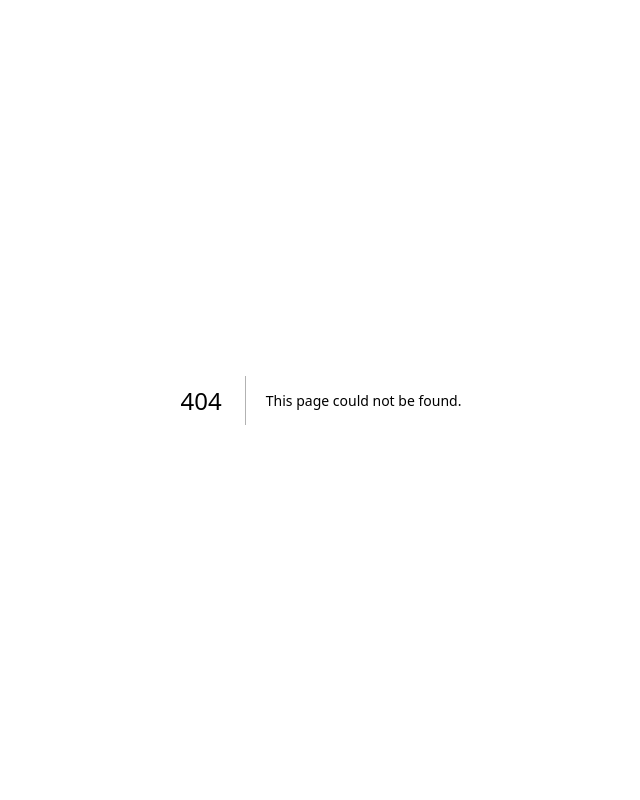
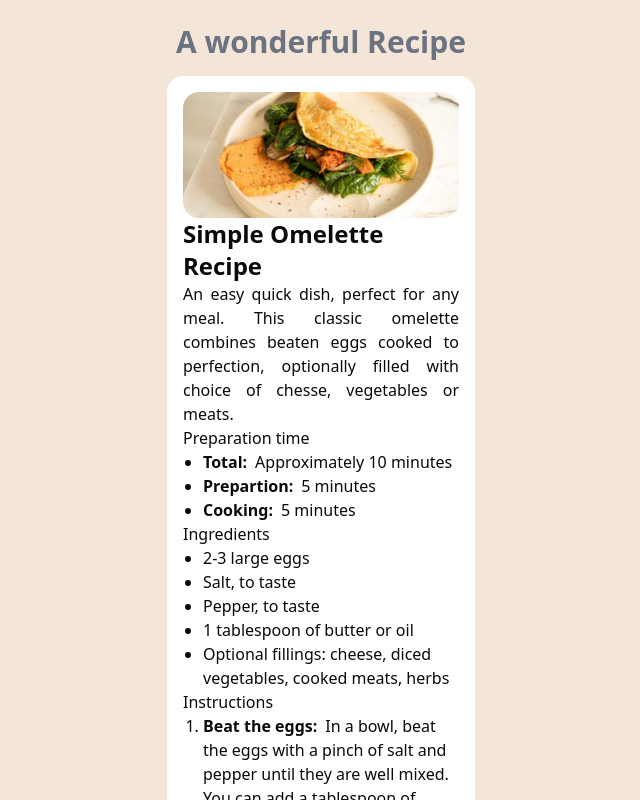
Before and after one commit to felipesdiseno/frontendmentor, a Next.js app: page /recipepage in a window 1280 px wide. Before the commit this address had no page. Shown: the whole page, without its empty margins (319-959 px from the left). Built offline with nearby package versions, Linux system fonts and the light colour scheme.

Commit message:
cambios realizados en estilos de pagina principal, se creo el componente RecipeComponent

```diff
--- a/src/app/blogpreview/page.tsx
+++ b/src/app/blogpreview/page.tsx
@@ -5,7 +5,7 @@ import Link from "next/link";
 function BlogPreviewPage() {
   return (
     <div className="flex items-center flex-col first:justify-center bg-[#F4D04E] h-screen mb-10 p-1">
-      <div className="self-end mr-4 mb-4 p-2 rounded-full bg-gray-400 text-white  hover:bg-gray-500 hover:cursor-pointer transform hover:scale-110 ease-in-out">
+      <div className="absolute top-4 right-4 mr-4 mb-4 p-2 rounded-full bg-gray-400 text-white  hover:bg-gray-500 hover:cursor-pointer transform hover:scale-110 ease-in-out">
         <Link href={"/"}>
           <IoHome className="text-3xl" />
         </Link>
--- a/src/app/layout.tsx
+++ b/src/app/layout.tsx
@@ -28,7 +28,7 @@ export default function RootLayout({
       <body
         className={`${geistSans.variable} ${geistMono.variable} antialiased`}
       >
-        <div className="h-screen overflow-y-auto min-h-100vh">{children}</div>
+        <div className="h-screen overflow-y-auto min-h-screen">{children}</div>
       </body>
     </html>
   );
--- a/src/app/page.tsx
+++ b/src/app/page.tsx
@@ -3,33 +3,54 @@ import QrCard from "@/components/QrCard";
 import Link from "next/link";
 import { Button } from "@/components/ui/button";
 import ProfileLinkCard from "@/components/ProfileLinksCard";
+
 export default function Home() {
   return (
-    <div className="flex items-center justify-center font-[family-name:var(--font-geist-sans)] flex-col bg-[#D5E1EF] ">
-      <h1 className="text-3xl text-gray-500 font-bold mb-4 mt-2 mx-auto p-2 text-center">
-        Projects carried out to complete the frontend mentor challenge
+    <div className="flex items-center justify-center font-[family-name:var(--font-geist-sans)] flex-col bg-[#D5E1EF] min-h-screen p-6">
+      <h1 className="text-3xl text-gray-700 font-bold mb-8 text-center">
+        Proyectos realizados para completar el desafío de Frontend Mentor
       </h1>
-      <div className="flex flex-row gap-6 items-center justify-center">
-        <div className="flex items-center justify-center mb-6 flex-col gap-6">
-          <QrCard />
-          <Button variant="outline">
-            <Link href="/qrcodecard">See the qr card component</Link>
+      <div className="grid grid-cols-1 md:grid-cols-2 lg:grid-cols-3 gap-8 mb-8">
+        <div className="flex flex-col items-center justify-between h-full">
+          <div className="flex-grow flex items-center">
+            <QrCard />
+          </div>
+          <Button variant="outline" className="w-full max-w-[200px] mt-4">
+            <Link href="/qrcodecard" className="w-full text-center">
+              Ver tarjeta QR
+            </Link>
           </Button>
         </div>
-        <div className="flex items-center justify-center mb-6 flex-col gap-6">
-          <BlogPreviewCard />
-
-          <Button variant="outline">
-            <Link href="/blogpreview">See the Blog preview card</Link>
+        <div className="flex flex-col items-center justify-between h-full">
+          <div className="flex-grow flex items-center">
+            <BlogPreviewCard />
+          </div>
+          <Button variant="outline" className="w-full max-w-[200px] mt-4">
+            <Link href="/blogpreview" className="w-full text-center">
+              Ver vista previa del blog
+            </Link>
           </Button>
         </div>
-        <div className="flex items-center justify-center mb-6 flex-col gap-6">
-          <ProfileLinkCard />
-
-          <Button variant="outline">
-            <Link href="/socialprofile">See my profile links</Link>
+        <div className="flex flex-col items-center justify-between h-full">
+          <div className="flex-grow flex items-center shadow-lg ">
+            <ProfileLinkCard />
+          </div>
+          <Button variant="outline" className="w-full max-w-[200px] mt-4">
+            <Link href="/socialprofile" className="w-full text-center">
+              Ver enlaces de perfil
+            </Link>
           </Button>
         </div>
+      </div>
+      <div className="flex flex-col items-center">
+        <h1 className="text-3xl text-gray-700 font-bold mb-8 text-center">
+          recipe component
+        </h1>
+        <Button variant="outline" className="w-full max-w-[200px] mt-4">
+          <Link href="/recipepage" className="w-full text-center">
+            Vista receta
+          </Link>
+        </Button>
       </div>
     </div>
   );
--- a/src/app/qrcodecard/page.tsx
+++ b/src/app/qrcodecard/page.tsx
@@ -5,8 +5,8 @@ import Link from "next/link";
 function QrCardPage() {
   return (
     <div className="flex items-center flex-col first:justify-center bg-[#D5E1EF] h-screen mb-10 p-1">
-      <div className="self-end p-2 rounded-full bg-gray-400 text-white  hover:bg-gray-500 hover:cursor-pointer transform hover:scale-110 ease-in-out">
-        <Link href={"/"}>
+      <div className="absolute top-4 right-6 p-2 rounded-full bg-gray-400 text-white  hover:bg-gray-500 hover:cursor-pointer transform hover:scale-110 ease-in-out">
+        <Link href="/">
           <IoHome className="text-3xl e" />
         </Link>
       </div>
--- /dev/null
+++ b/src/app/recipepage/page.tsx
@@ -0,0 +1,15 @@
+import React from "react";
+import RecipeComponent from "@/components/recipeComponent";
+function RecipePafe() {
+  return (
+    <div className="bg-[#f3e5d8] flex items-center justify-center flex-col p-6">
+      <h1 className="text-3xl font-bold mb-4 text-gray-500">
+        {" "}
+        A wonderful Recipe
+      </h1>
+      <RecipeComponent />
+    </div>
+  );
+}
+
+export default RecipePafe;
--- /dev/null
+++ b/src/components/recipeComponent/index.tsx
@@ -0,0 +1,77 @@
+import React from "react";
+
+function RecipeComponent() {
+  return (
+    <div className="bg-white rounded-2xl w-1/4 flex flex-col justify-center p-4">
+      <img
+        src="recipePage/image-omelette.jpeg"
+        alt="recipe-image"
+        className="rounded-2xl"
+      />
+      <h1 className="text-2xl font-bold">Simple Omelette Recipe</h1>
+      <h3 className="text-justify">
+        An easy quick dish, perfect for any meal. This classic omelette combines
+        beaten eggs cooked to perfection, optionally filled with choice of
+        chesse, vegetables or meats.
+      </h3>
+      <h2>Preparation time</h2>
+      <ul className="list-disc pl-5">
+        <li>
+          <span className="font-bold mr-2">Total:</span>
+          Approximately 10 minutes
+        </li>
+        <li>
+          <span className="font-bold mr-2">Prepartion:</span>5 minutes
+        </li>
+        <li>
+          <span className="font-bold mr-2">Cooking:</span>5 minutes
+        </li>
+      </ul>
+      <h2>Ingredients</h2>
+      <ul className="list-disc pl-5">
+        <li>2-3 large eggs</li>
+        <li>Salt, to taste</li>
+        <li>Pepper, to taste</li>
+        <li>1 tablespoon of butter or oil</li>
+        <li>
+          Optional fillings: cheese, diced vegetables, cooked meats, herbs
+        </li>
+      </ul>
+      <h2>Instructions</h2>
+      <ol className="list-decimal pl-5">
+        <li>
+          <span className="font-bold mr-2">Beat the eggs:</span>
+          In a bowl, beat the eggs with a pinch of salt and pepper until they
+          are well mixed. You can add a tablespoon of water or milk for a
+          fluffier texture.
+        </li>
+        <li>
+          <span className="font-bold mr-2">Heat the pan:</span>
+          Place a non-stick frying pan over medium heat and add butter or oil.
+        </li>
+        <li>
+          <span className="font-bold mr-2">Cook the omelette:</span> Once the
+          butter is melted and bubbling, pour in the eggs. Tilt the pan to
+          ensure the eggs evenly coat the surface.
+        </li>
+        <li>
+          <span className="font-bold mr-2">Add fillings (optional):</span> When
+          the eggs begin to set at the edges but still slightly runny in the
+          middle, sprinkle your chosen fillings over one half of the omelette.
+        </li>
+        <li>
+          <span className="font-bold mr-2">Fold and serve:</span> When As the
+          omelette continues to cook, carefully lift one edge and fold it over
+          the fillings, Let it cook for another minute, then slide it onto a
+          plate.
+        </li>
+        <li>
+          <span className="font-bold mr-2">Enjoy:</span> Serve hot, with
+          additional salt and pepper if needed.
+        </li>
+      </ol>
+    </div>
+  );
+}
+
+export default RecipeComponent;
--- a/tailwind.config.ts
+++ b/tailwind.config.ts
@@ -10,57 +10,57 @@ const config: Config = {
   theme: {
     extend: {
       screens: {
-  			sm: '375px',
-  			md: '1440px'
+        // sm: "375px",
+        // md: '1440px'
       },
       borderRadius: {
-  			lg: 'var(--radius)',
-  			md: 'calc(var(--radius) - 2px)',
-  			sm: 'calc(var(--radius) - 4px)'
+        lg: "var(--radius)",
+        md: "calc(var(--radius) - 2px)",
+        sm: "calc(var(--radius) - 4px)",
       },
       colors: {
-  			background: 'hsl(var(--background))',
-  			foreground: 'hsl(var(--foreground))',
+        background: "hsl(var(--background))",
+        foreground: "hsl(var(--foreground))",
         card: {
-  				DEFAULT: 'hsl(var(--card))',
-  				foreground: 'hsl(var(--card-foreground))'
+          DEFAULT: "hsl(var(--card))",
+          foreground: "hsl(var(--card-foreground))",
         },
         popover: {
-  				DEFAULT: 'hsl(var(--popover))',
-  				foreground: 'hsl(var(--popover-foreground))'
+          DEFAULT: "hsl(var(--popover))",
+          foreground: "hsl(var(--popover-foreground))",
         },
         primary: {
-  				DEFAULT: 'hsl(var(--primary))',
-  				foreground: 'hsl(var(--primary-foreground))'
+          DEFAULT: "hsl(var(--primary))",
+          foreground: "hsl(var(--primary-foreground))",
         },
         secondary: {
-  				DEFAULT: 'hsl(var(--secondary))',
-  				foreground: 'hsl(var(--secondary-foreground))'
+          DEFAULT: "hsl(var(--secondary))",
+          foreground: "hsl(var(--secondary-foreground))",
         },
         muted: {
-  				DEFAULT: 'hsl(var(--muted))',
-  				foreground: 'hsl(var(--muted-foreground))'
+          DEFAULT: "hsl(var(--muted))",
+          foreground: "hsl(var(--muted-foreground))",
         },
         accent: {
-  				DEFAULT: 'hsl(var(--accent))',
-  				foreground: 'hsl(var(--accent-foreground))'
+          DEFAULT: "hsl(var(--accent))",
+          foreground: "hsl(var(--accent-foreground))",
         },
         destructive: {
-  				DEFAULT: 'hsl(var(--destructive))',
-  				foreground: 'hsl(var(--destructive-foreground))'
+          DEFAULT: "hsl(var(--destructive))",
+          foreground: "hsl(var(--destructive-foreground))",
         },
-  			border: 'hsl(var(--border))',
-  			input: 'hsl(var(--input))',
-  			ring: 'hsl(var(--ring))',
+        border: "hsl(var(--border))",
+        input: "hsl(var(--input))",
+        ring: "hsl(var(--ring))",
         chart: {
-  				'1': 'hsl(var(--chart-1))',
-  				'2': 'hsl(var(--chart-2))',
-  				'3': 'hsl(var(--chart-3))',
-  				'4': 'hsl(var(--chart-4))',
-  				'5': 'hsl(var(--chart-5))'
-  			}
-  		}
-  	}
+          "1": "hsl(var(--chart-1))",
+          "2": "hsl(var(--chart-2))",
+          "3": "hsl(var(--chart-3))",
+          "4": "hsl(var(--chart-4))",
+          "5": "hsl(var(--chart-5))",
+        },
+      },
+    },
   },
   plugins: [require("tailwindcss-animate")],
 };
```
Also changed, not shown: src/app/socialprofile/page.tsx (+8 -1 lines), src/components/ui/button.tsx (+12 -12 lines), public/recipePage/image-omelette.jpeg (added). Lines whose indentation alone changed are shown as unchanged.
